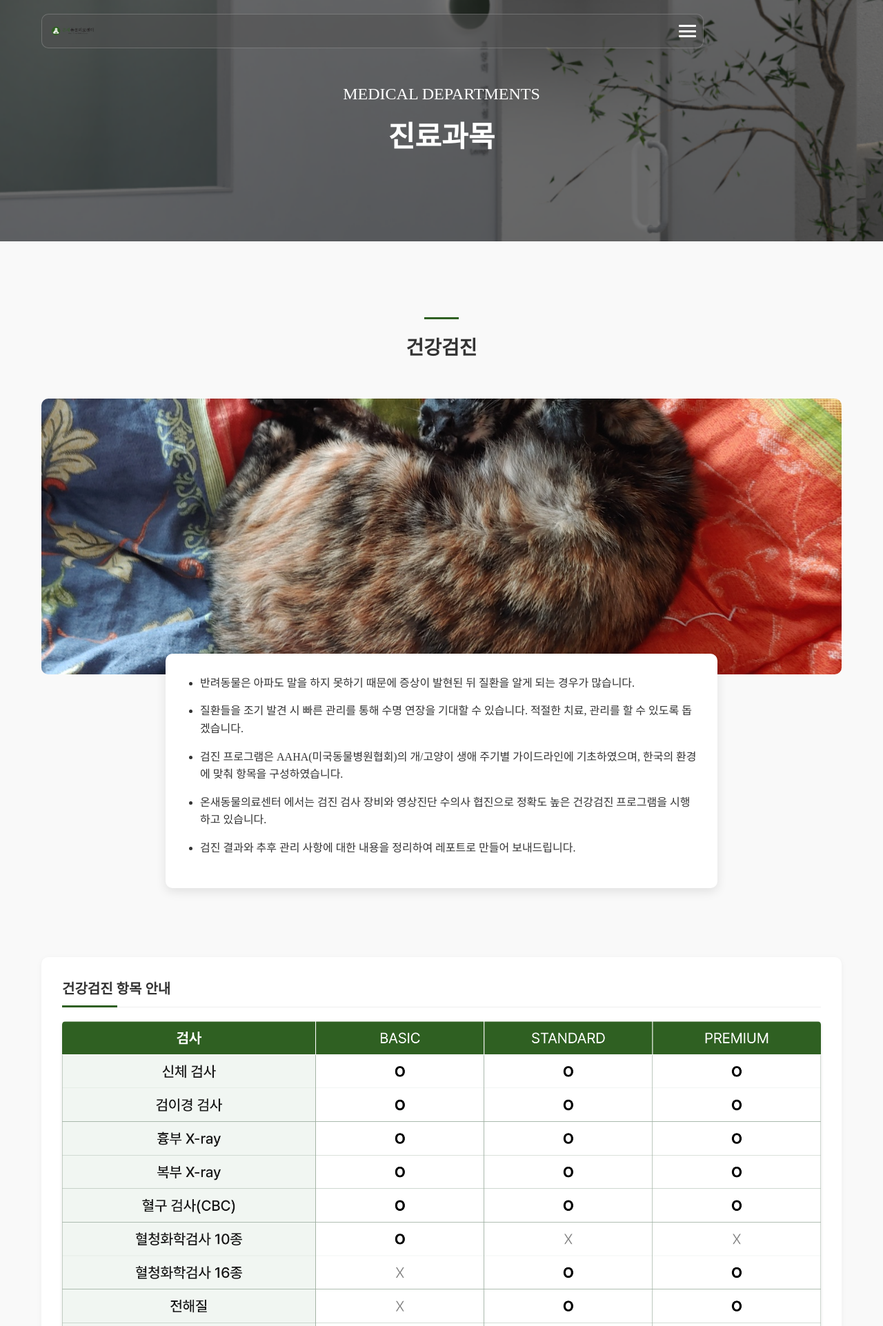
After one commit to TongtongG17/Onsae-AMC, a Django app: page /medical/ in a window 1280 px wide. The commit adds this page. Shown: the top 1923 px of the page at 69% size. Run offline with Django 5.2, Linux system fonts and the light colour scheme; some libraries are stand-ins or nearby versions; some web fonts are replaced.

Commit message:
진료-건강검진

```diff
--- a/onsaeamc/medical/urls.py
+++ b/onsaeamc/medical/urls.py
@@ -5,7 +5,7 @@ from . import views
 app_name = 'medical'
 
 urlpatterns = [
-    path('', views.index, name='index'),
+    path('', views.checkup, name='index'),
     path('checkup/', views.checkup, name='checkup'),
     path('internal/', views.internal, name='internal'),
     path('special/', views.special, name='special'),
--- a/onsaeamc/medical/views.py
+++ b/onsaeamc/medical/views.py
@@ -1,9 +1,9 @@
 # medical/views.py
 from django.shortcuts import render
+from django.shortcuts import redirect
 
 def index(request):
-    """진료과목 메인 페이지"""
-    return render(request, 'medical/index.html')
+    return redirect('medical:checkup')
 
 def checkup(request):
     """건강검진 페이지"""
@@ -22,5 +22,5 @@ def surgery(request):
     return render(request, 'medical/surgery.html')
 
 def dental(request):
-    """치과 페이지"""
+    """치과/안과 페이지"""
     return render(request, 'medical/dental.html')
--- /dev/null
+++ b/onsaeamc/static/css/checkup.css
@@ -0,0 +1,290 @@
+/* checkup.css */
+
+/* 공통 스타일 (모바일 기준: 425px 이하) */
+.checkup-container {
+  width: 100%;
+  padding: 40px 0;
+  background-color: #f9f9f9;
+}
+
+/* 종합건강검진 설명 섹션 */
+.checkup-info-section {
+  margin-bottom: 40px;
+  border-radius: 8px;
+  overflow: visible;
+  position: relative;
+}
+
+.checkup-info-content {
+  background-image: url('../images/test01.jpg');
+  background-size: cover;
+  background-position: center;
+  border-radius: 8px;
+  padding: 30px 20px;
+  position: relative;
+  height: 250px;
+}
+
+.checkup-info-box {
+  background-color: #fff;
+  border-radius: 8px;
+  padding: 20px;
+  margin: 0 auto;
+  position: relative;
+  top: -20px;
+  box-shadow: 0 3px 10px rgba(0, 0, 0, 0.1);
+}
+
+.checkup-info-box ul {
+  list-style-type: disc;
+  padding-left: 15px;
+}
+
+.checkup-info-box li {
+  margin-bottom: 12px;
+  line-height: 1.5;
+  color: #333;
+  font-size: 14px;
+}
+
+/*건강검진 이미지 섹션 */
+.checkup-image-section {
+  background-color: white;
+  border-radius: 8px;
+  padding: 20px;
+  box-shadow: 0 2px 8px rgba(0, 0, 0, 0.05);
+}
+
+.checkup-subtitle {
+  font-size: 18px;
+  color: #333;
+  margin-bottom: 15px;
+  padding-bottom: 8px;
+  border-bottom: 1px solid #eee;
+  position: relative;
+}
+
+.checkup-subtitle::before {
+  content: '';
+  position: absolute;
+  left: 0;
+  bottom: -1px;
+  width: 60px;
+  height: 3px;
+  background-color: #2F6022;
+}
+
+.checkup-table-image {
+  text-align: center;
+  margin: 15px 0;
+}
+
+.checkup-table-image img {
+  max-width: 100%;
+  height: auto;
+  border-radius: 5px;
+  box-shadow: 0 1px 5px rgba(0, 0, 0, 0.1);
+}
+
+/* 기존 안내사항 스타일 */
+/* .checkup-notes {
+  background-color: #f8f8f8;
+  padding: 15px;
+  border-radius: 5px;
+  margin-top: 20px;
+}
+
+.checkup-notes p {
+  font-size: 13px;
+  color: #666;
+  margin-bottom: 8px;
+  line-height: 1.4;
+} */
+
+/* 새로 추가된 안내사항 스타일 */
+.checkup-additional-info {
+  margin-top: 25px;
+  border-top: 1px dashed #ddd;
+  padding-top: 20px;
+}
+
+.checkup-additional-info h4 {
+  font-size: 16px;
+  color: #2F6022;
+  margin-bottom: 10px;
+  font-weight: 600;
+}
+
+.checkup-additional-info p {
+  font-size: 14px;
+  color: #555;
+  margin-bottom: 8px;
+  line-height: 1.5;
+}
+
+/* 태블릿 버전 (768px 이상) */
+@media (min-width: 768px) {
+  .checkup-container {
+    padding: 60px 0;
+  }
+
+  .inner {
+    max-width: 90%;
+    padding: 0 20px;
+  }
+
+  .title-area {
+    margin-bottom: 40px;
+  }
+
+  .title-line {
+    width: 40px;
+  }
+
+  .title-area h2 {
+    font-size: 24px;
+  }
+
+  .checkup-info-content {
+    height: 320px;
+    padding: 40px 30px;
+  }
+
+  .checkup-info-box {
+    padding: 25px;
+    top: -25px;
+  }
+
+  .checkup-info-box li {
+    font-size: 15px;
+    margin-bottom: 14px;
+  }
+
+  .checkup-image-section {
+    padding: 25px;
+  }
+
+  .checkup-subtitle {
+    font-size: 19px;
+  }
+
+  .checkup-notes {
+    padding: 18px;
+  }
+
+  .checkup-notes p {
+    font-size: 14px;
+    margin-bottom: 10px;
+  }
+
+  .checkup-additional-info {
+    margin-top: 30px;
+    padding-top: 25px;
+  }
+
+  .checkup-additional-info h4 {
+    font-size: 17px;
+    margin-bottom: 12px;
+  }
+
+  .checkup-additional-info p {
+    font-size: 15px;
+    margin-bottom: 10px;
+  }
+}
+
+/* PC 버전 (1024px 이상) */
+@media (min-width: 1024px) {
+  .checkup-container {
+    padding: 80px 0;
+  }
+
+  .inner {
+    max-width: 1200px;
+  }
+
+  .title-area {
+    margin-bottom: 50px;
+  }
+
+  .title-line {
+    width: 50px;
+  }
+
+  .title-area h2 {
+    font-size: 28px;
+  }
+
+  .checkup-info-section {
+    margin-bottom: 70px;
+    border-radius: 10px;
+  }
+
+  .checkup-info-content {
+    border-radius: 10px;
+    padding: 50px 30px;
+    height: 400px;
+  }
+
+  .checkup-info-box {
+    max-width: 800px;
+    padding: 30px;
+    border-radius: 10px;
+    top: -30px;
+    box-shadow: 0 5px 15px rgba(0, 0, 0, 0.1);
+  }
+
+  .checkup-info-box ul {
+    padding-left: 20px;
+  }
+
+  .checkup-info-box li {
+    margin-bottom: 15px;
+    line-height: 1.6;
+    font-size: 16px;
+  }
+
+  .checkup-image-section {
+    border-radius: 10px;
+    padding: 30px;
+  }
+
+  .checkup-subtitle {
+    font-size: 20px;
+    margin-bottom: 20px;
+    padding-bottom: 10px;
+  }
+
+  .checkup-subtitle::before {
+    width: 80px;
+  }
+
+  .checkup-table-image {
+    margin: 20px 0;
+  }
+
+  .checkup-notes {
+    padding: 20px;
+    margin-top: 25px;
+  }
+
+  .checkup-notes p {
+    font-size: 15px;
+    margin-bottom: 12px;
+  }
+
+  .checkup-additional-info {
+    margin-top: 35px;
+    padding-top: 30px;
+  }
+
+  .checkup-additional-info h4 {
+    font-size: 18px;
+    margin-bottom: 15px;
+  }
+
+  .checkup-additional-info p {
+    font-size: 16px;
+    margin-bottom: 12px;
+  }
+}
--- /dev/null
+++ b/onsaeamc/templates/medical/checkup.html
@@ -0,0 +1,73 @@
+{% extends 'base.html' %}
+{% load static %}
+
+{% block title %}온새동물의료센터-건강검진{% endblock %}
+
+{% block extra_head %}
+<link rel="stylesheet" href="{% static 'css/intro.css' %}">
+<link rel="stylesheet" href="{% static 'css/checkup.css' %}">
+{% endblock %}
+
+{% block content %}
+<!-- 배너 섹션 -->
+<div class="intro-banner">
+  <div class="banner-overlay">
+    <div class="banner-content">
+      <h2>MEDICAL DEPARTMENTS</h2>
+      <h1>진료과목</h1>
+    </div>
+  </div>
+</div>
+
+<!-- 콘텐츠 섹션 -->
+<div class="checkup-container">
+  <div class="inner">
+    <!-- 인사말 제목 (초록색 작대기 포함) -->
+    <div class="title-area">
+      <div class="title-line"></div>
+      <h2>건강검진</h2>
+    </div>
+
+    <!-- 종합건강검진 설명 섹션 -->
+    <div class="checkup-info-section">
+      <div class="checkup-info-content">
+        <!-- 배경 이미지만 표시되는 영역 -->
+      </div>
+      <div class="checkup-info-box">
+        <ul>
+          <li>반려동물은 아파도 말을 하지 못하기 때문에 증상이 발현된 뒤 질환을 알게 되는 경우가 많습니다.</li>
+          <li>질환들을 조기 발견 시 빠른 관리를 통해 수명 연장을 기대할 수 있습니다. 적절한 치료, 관리를 할 수 있도록 돕겠습니다.</li>
+          <li>검진 프로그램은 AAHA(미국동물병원협회)의 개/고양이 생애 주기별 가이드라인에 기초하였으며, 한국의 환경에 맞춰 항목을 구성하였습니다.</li>
+          <li>온새동물의료센터 에서는 검진 검사 장비와 영상진단 수의사 협진으로 정확도 높은 건강검진 프로그램을 시행하고 있습니다.</li>
+          <li>검진 결과와 추후 관리 사항에 대한 내용을 정리하여 레포트로 만들어 보내드립니다.</li>
+        </ul>
+      </div>
+    </div>
+
+    <!-- 건강검진 표 (이미지로 대체) -->
+    <div class="checkup-image-section">
+      <h3 class="checkup-subtitle">건강검진 항목 안내</h3>
+
+      <div class="checkup-table-image">
+        <img src="{% static 'images/건강검진/건강검진.png' %}" alt="건강검진 항목 표">
+      </div>
+
+      <!-- 추가 안내사항 -->
+      <div class="checkup-additional-info">
+        <h4>안내사항</h4>
+        <p>1. 10kg이하 기준.</p>
+        <p>2. 수의사와 상담 후 검사를 추가 할 수 있습니다.</p>
+
+        <h4>추가검사항목(건강검진 시 10% 할인)</h4>
+        <p>심장 초음파, 호르몬검사(갑상선, 부신), SDMA(신장정밀검사), 심장사상충키트, 전신염증수치</p>
+      </div>
+    </div>
+  </div>
+</div>
+{% endblock %}
+
+{% block extra_scripts %}
+<script>
+  // 여기에 JavaScript 코드 작성
+</script>
+{% endblock %}
```
Also changed, not shown: onsaeamc/templates/hospital/doctors.html (+12 -9 lines), onsaeamc/templates/hospital/intro.html (+11 -5 lines), onsaeamc/templates/medical/dental.html (added, +45 -0 lines), onsaeamc/templates/medical/internal.html (added, +45 -0 lines), onsaeamc/templates/medical/special.html (added, +45 -0 lines), onsaeamc/templates/medical/surgery.html (added, +45 -0 lines), onsaeamc/static/images/test01.jpg (added), onsaeamc/static/images/test02.jpg (added), onsaeamc/static/images/건강검진/test01.jpg (added), onsaeamc/static/images/건강검진/건강검진.png (added), onsaeamc/static/images/외과/polygon01.png (added), onsaeamc/static/images/외과/수술01.png (added), onsaeamc/static/images/외과/수술02.png (added), onsaeamc/static/images/외과/수술03.png (added).
